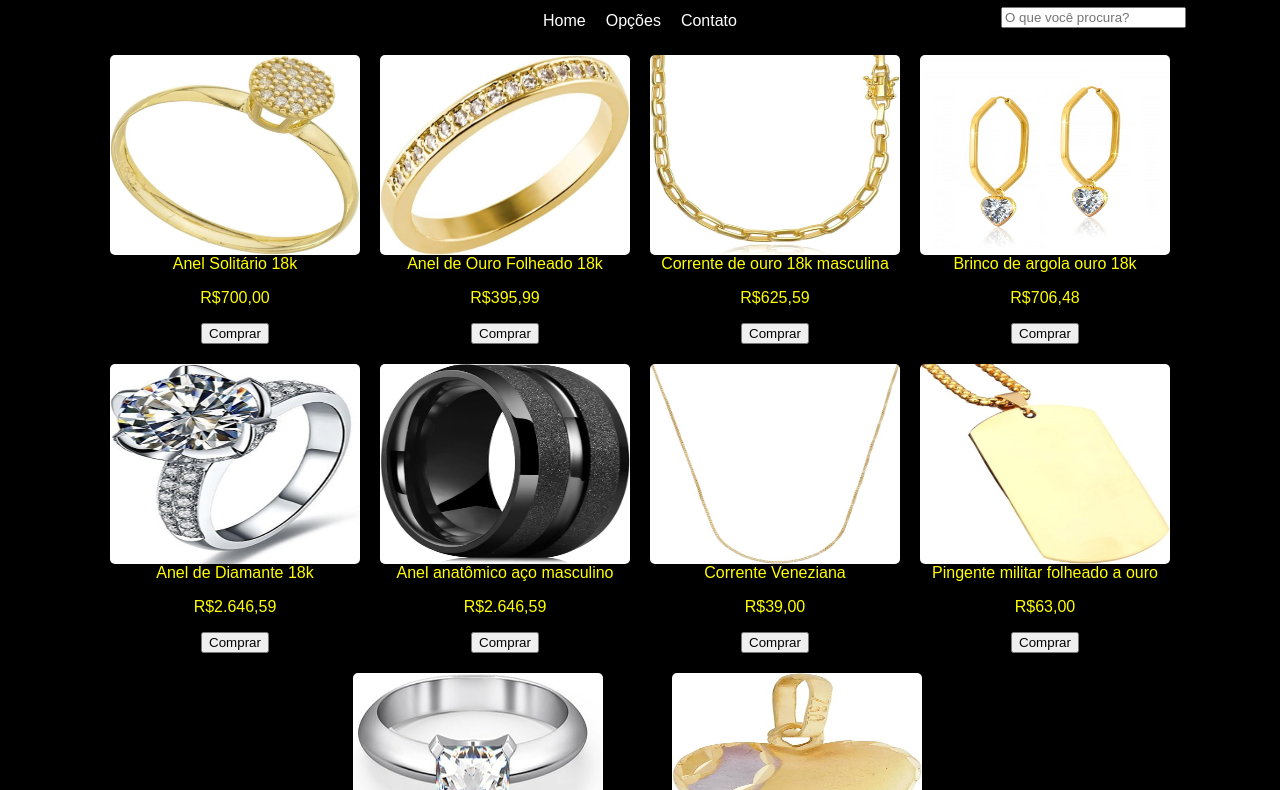
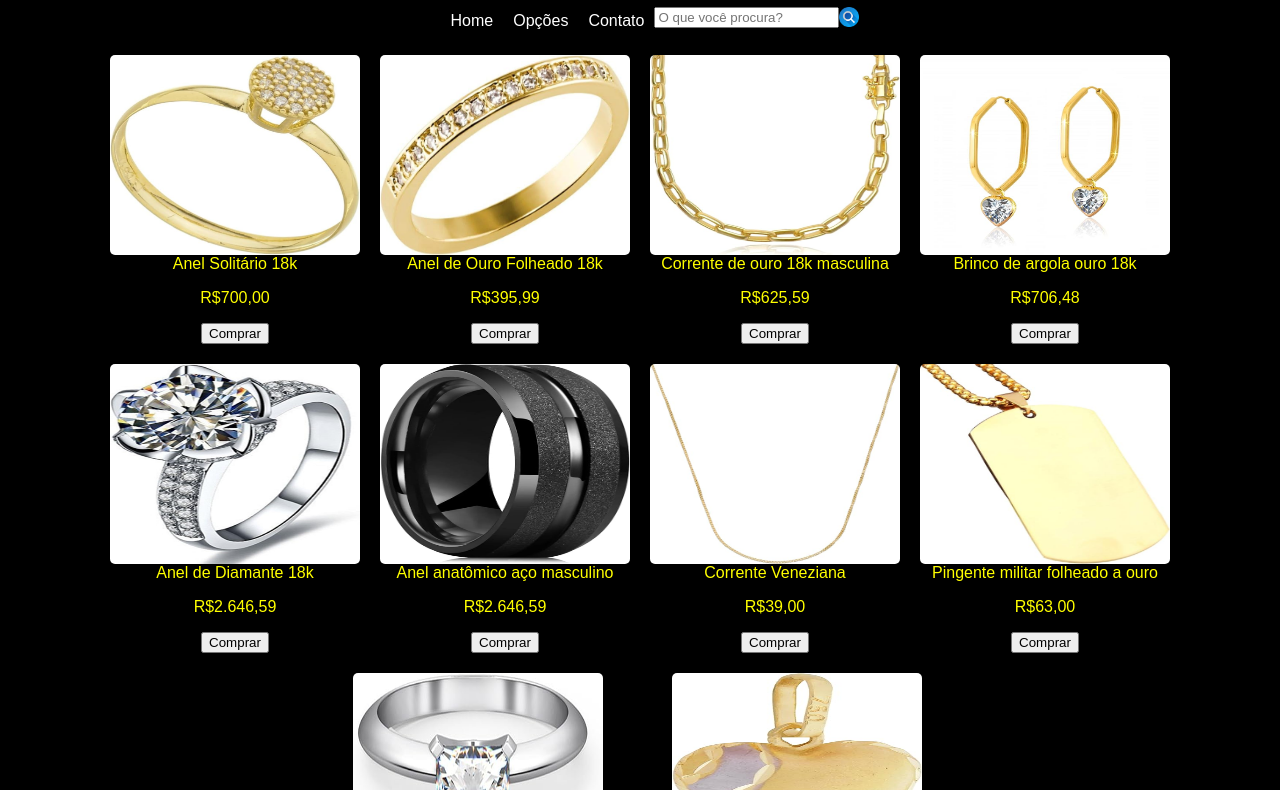
Before and after one commit to MusgoNato/LOJA, a plain HTML site: page index.html in a window 1280 px wide. Shown: the part 73-863 px from the top of the page. Drawn offline with Linux system fonts and the light colour scheme.

Commit message:
Adição de um campo de busca
Adicionei um campo para a busca de ouro e joias...

```diff
--- a/index.html
+++ b/index.html
@@ -36,8 +36,9 @@
 
                     <!--Aqui vai ficar onde o usuario vai pesquisar pelas suas jóias-->
                     <div id="botao_busca">
-                        <form action="#" autocomplete="on">
+                        <form action="#" autocomplete="off">
                             <input class="campo-busca" id="busca" name="busca" type="text" placeholder="O que você procura?">
+                            <img src="imagens/lupa.png" alt="lupa_de_busca" id="img_lupa_busca">
                         </form>
                     </div>
                 </ul>
--- a/style.css
+++ b/style.css
@@ -163,10 +163,15 @@ p{
     color: yellow;
 }
 
-/*Posiciona a caixa de busca no final da pagina*/
+/*Posiciona a caixa ao lado das opções do menu*/
 #botao_busca{
+    position: relative;
+}
+
+/*Lupa da busca no canto do campo de busca*/
+#img_lupa_busca{
     position: absolute;
-    right: 94px;
+    width: 20px;
 }
 
 /*Arredonda as bordas das imagens*/
```
